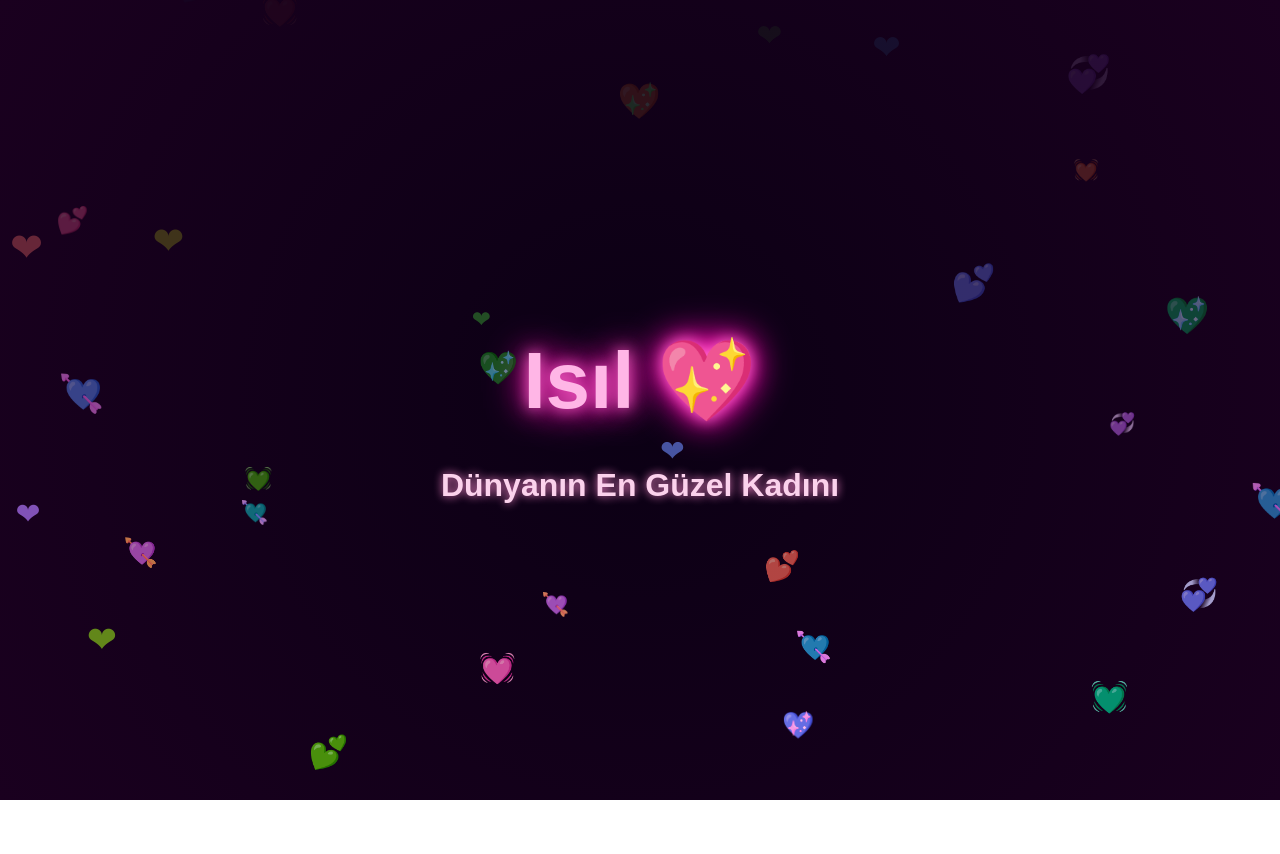
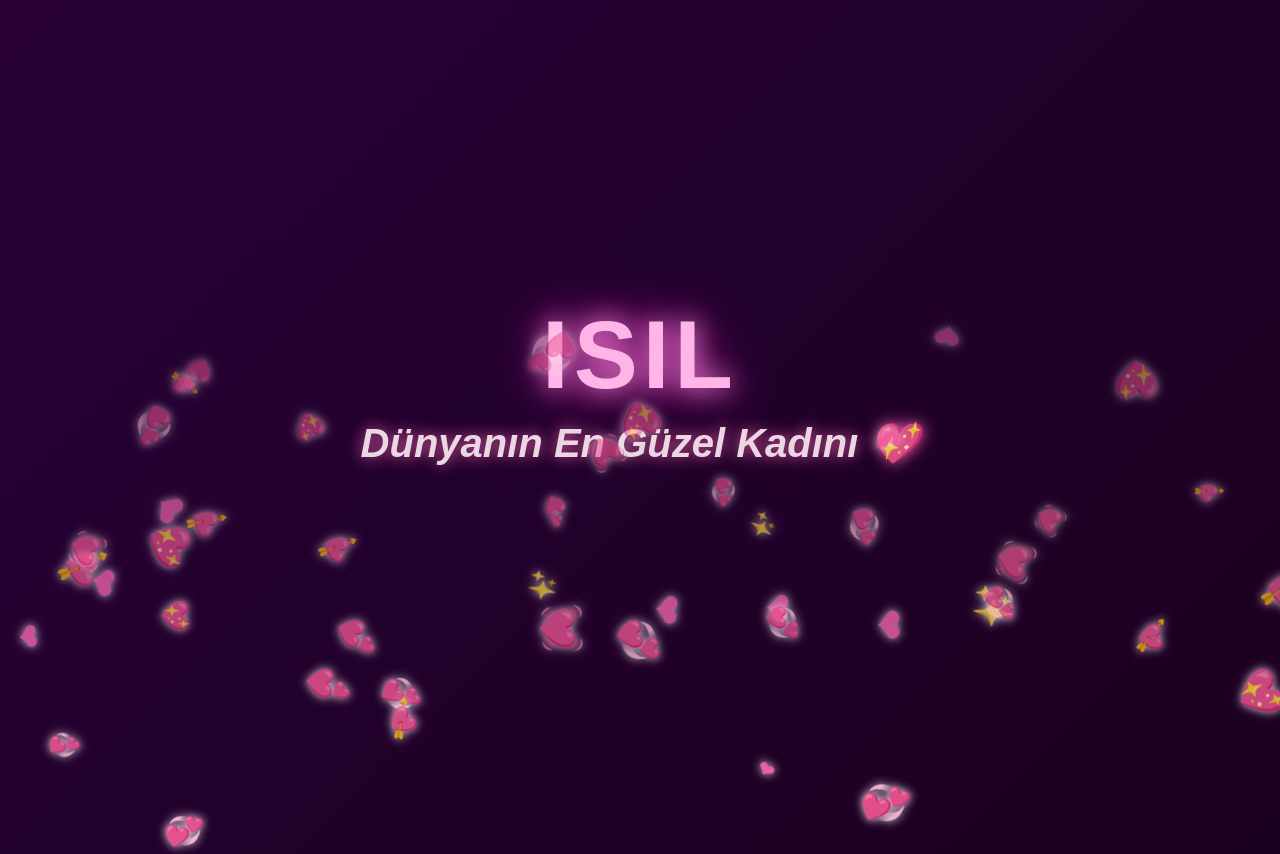
Before and after one commit to iboay16/-slLove, a plain HTML site: page index.html in a window 1280 px wide. Shown: the top 854 px of the page. Before the commit the page ends 800 px from the top, so only its background shows below. Drawn offline with Linux system fonts and the light colour scheme.

Commit message:
Update index.html

```diff
--- a/index.html
+++ b/index.html
@@ -3,91 +3,111 @@
 <head>
     <meta charset="UTF-8">
     <meta name="viewport" content="width=device-width, initial-scale=1.0">
-<title>Isıl 💖</title>
+    <title>Isıl ✨ Göz Alıcı Hediyen</title>
     <style>
+        @keyframes pulse-glow {
+            0% { text-shadow: 0 0 10px #ff66cc, 0 0 20px #ff0099; }
+            50% { text-shadow: 0 0 30px #ff99e6, 0 0 60px #ff33cc; }
+            100% { text-shadow: 0 0 10px #ff66cc, 0 0 20px #ff0099; }
+        }
+
+        @keyframes bg-shift {
+            0% { background-position: 0% 50%; }
+            100% { background-position: 100% 50%; }
+        }
+
         html, body {
             margin: 0;
             padding: 0;
             overflow: hidden;
             height: 100%;
-    background: radial-gradient(circle at center, #0b0014 0%, #1a001f 100%);
             font-family: 'Poppins', sans-serif;
+            background: linear-gradient(-45deg, #0b0014, #1a001f, #2c003d, #4d0066);
+            background-size: 400% 400%;
+            animation: bg-shift 15s ease infinite alternate;
+        }
+
+        #container {
+            position: absolute;
+            top: 50%;
+            left: 50%;
+            transform: translate(-50%, -50%);
+            text-align: center;
         }
 
         h1 {
-    position: absolute;
-    top: 35%;
-    width: 100%;
-    text-align: center;
-    font-size: 5rem;
+            font-size: 6rem;
+            color: #fff;
+            margin: 0;
+            font-weight: 800;
+            text-transform: uppercase;
+            animation: pulse-glow 3s infinite ease-in-out;
             color: #ffb6e6;
-    text-shadow:
-      0 0 15px #ff6fe1,
-      0 0 30px #ff3bd6,
-      0 0 60px #ff008c;
-    animation: glow 3s infinite alternate ease-in-out;
+            letter-spacing: 5px;
         }
 
         h2 {
-    position: absolute;
-    top: 55%;
-    width: 100%;
-    text-align: center;
-    font-size: 2rem;
-    color: #ffd6f0;
-    text-shadow: 0 0 10px #ff8bd1;
-    animation: fade 4s infinite alternate;
-  }
-
-  @keyframes glow {
-    from { text-shadow: 0 0 10px #ff5fc8, 0 0 20px #ff0099, 0 0 30px #ff00cc; }
-    to { text-shadow: 0 0 30px #ff99e6, 0 0 60px #ff33cc, 0 0 90px #ff00b3; }
-  }
-
-  @keyframes fade {
-    from { opacity: 0.7; }
-    to { opacity: 1; }
+            font-size: 2.5rem;
+            color: #fff0f5;
+            margin-top: 10px;
+            font-style: italic;
+            opacity: 0.9;
+            text-shadow: 0 0 15px #ff69b4;
         }
 
         .heart {
             position: absolute;
-    color: #ff69b4;
-    font-size: 24px;
-    user-select: none;
+            color: #ff69b4; /* Pembe kalp rengi */
+            font-size: 20px;
+            animation: floatAndRotate 8s linear infinite;
             opacity: 0.9;
-    animation: floatUp 6s linear forwards;
+            filter: drop-shadow(0 0 5px #fff); /* Işıltı efekti */
         }
 
-  @keyframes floatUp {
-    from { transform: translateY(0); opacity: 1; }
-    to { transform: translateY(-800px); opacity: 0; }
+        @keyframes floatAndRotate {
+            0% { transform: translateY(0) rotate(0deg); opacity: 1; }
+            100% { transform: translateY(-1000px) rotate(360deg); opacity: 0; }
         }
     </style>
 </head>
 <body>
-
-<h1>Isıl 💖</h1>
-<h2>Dünyanın En Güzel Kadını</h2>
+    <div id="container">
+        <h1>Isıl</h1>
+        <h2>Dünyanın En Güzel Kadını 💖</h2>
+    </div>
 
     <script>
-  const hearts = ["❤", "💖", "💘", "💕", "💞", "💓"];
+        const hearts = ["❤", "💖", "💘", "💕", "💞", "💓", "✨"];
+        const numHearts = 30;
 
         function spawnHeart() {
             const heart = document.createElement("div");
             heart.className = "heart";
             heart.textContent = hearts[Math.floor(Math.random() * hearts.length)];
+
+            // Rastgele başlangıç yeri (ekranın altı)
             heart.style.left = Math.random() * window.innerWidth + "px";
-    heart.style.top = (window.innerHeight - 50) + "px";
-    heart.style.fontSize = (20 + Math.random() * 20) + "px";
-    heart.style.animationDuration = (4 + Math.random() * 2) + "s";
-    heart.style.filter = `hue-rotate(${Math.random() * 360}deg)`;
+            heart.style.top = (window.innerHeight + 50) + "px";
+
+            // Rastgele boyut ve hız
+            const size = (20 + Math.random() * 20);
+            heart.style.fontSize = size + "px";
+            heart.style.animationDuration = (8 + Math.random() * 5) + "s";
+
+            // Hafif yana süzülme için rastgele X ofseti
+            heart.style.animationName = "floatAndRotate";
+
             document.body.appendChild(heart);
 
-    setTimeout(() => heart.remove(), 6000);
+            // 15 saniye sonra kalbi sil
+            setTimeout(() => heart.remove(), 15000);
         }
 
-  setInterval(spawnHeart, 150);
+        // Kalp yağmurunu başlat
+        for (let i = 0; i < numHearts; i++) {
+            setTimeout(spawnHeart, Math.random() * 3000);
+        }
+        setInterval(spawnHeart, 300); // Sürekli yeni kalp üret
     </script>
-
 </body>
 </html>
```
Lines whose indentation alone changed are shown as unchanged.
